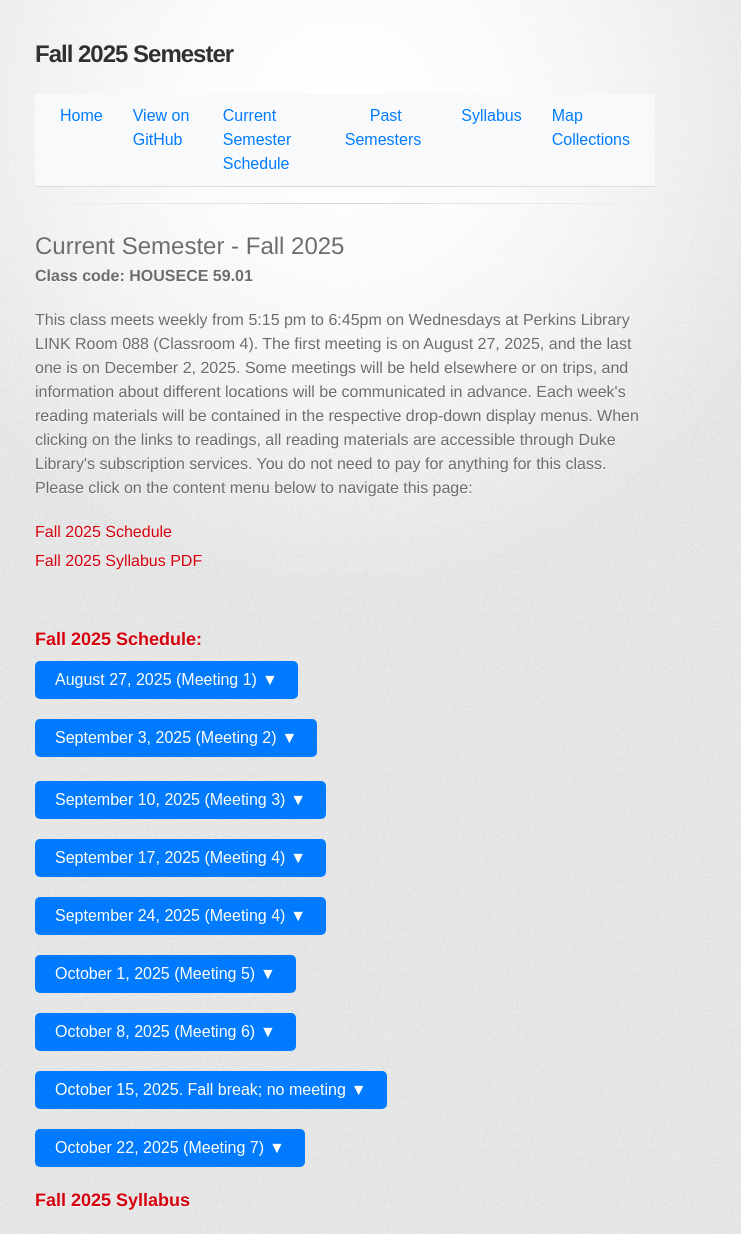
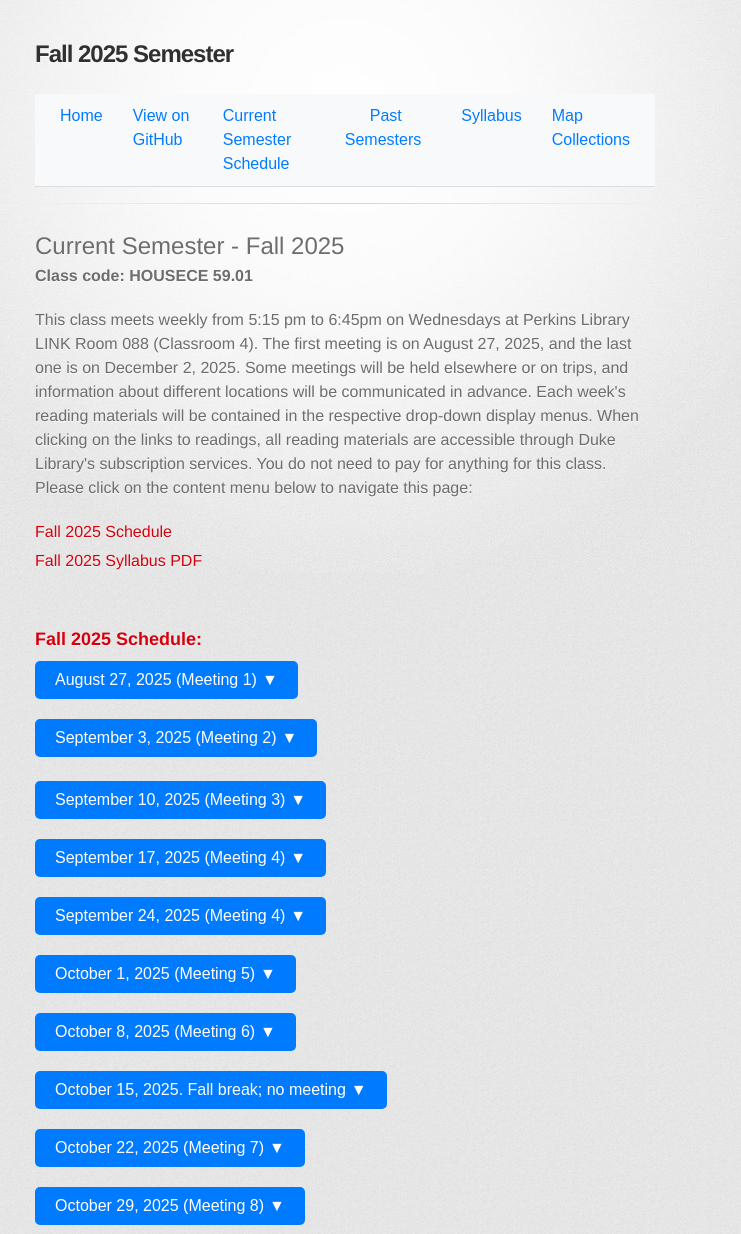
Before and after one commit to zzou21/AmericanWest, a Jekyll site: the page built from fall2025/current-semester.html, in a window 1280 px wide. Shown: the top 1234 px of the page, without its empty margins (295-1036 px from the left). Built offline with Jekyll 4.4.1, drawn with Linux system fonts in a browser that asks for light colours; some web fonts are replaced; some of the changed text lies outside the part shown; grey boxes are pictures that could not be loaded.

Commit message:
oct 29 and nov 5

```diff
--- a/fall2025/current-semester.html
+++ b/fall2025/current-semester.html
@@ -121,7 +121,7 @@
     <div class="dropdown">
       <button class="scheduleDropdownButton" data-target="dropdownWeek9">October 22, 2025 (Meeting 7)<span class="caret"> ▼</span></button>
       <div class="scheduleDropdownContent" id="dropdownWeek9">
-        <p><span style="font-weight: bold">Topic:</span><br>SAME as October 1st's material since we didn't get to do it on that da</p>
+        <p><span style="font-weight: bold">Topic:</span><br>SAME as October 1st's material since we didn't get to do it on that day</p>
 
         <p><span style="font-weight: bold">Topic:</span><br>Chinese immigrants in Montana</p>
         <p>Reading materials:</p>
@@ -132,6 +132,38 @@
       </div>
     </div>
     <br>
+
+
+    <div class="dropdown">
+      <button class="scheduleDropdownButton" data-target="dropdownWeek10">October 29, 2025 (Meeting 8)<span class="caret"> ▼</span></button>
+      <div class="scheduleDropdownContent" id="dropdownWeek10">
+        <p><span style="font-weight: bold">Topic:</span><br>California's oil industry</p>
+        <p>Reading materials:</p>
+        <a href="https://drive.google.com/file/d/1wXgKS6JMlyBoCucIzGrq0sHG_xVicGkI/view?usp=sharing" target="_blank" rel="noopener noreferrer">
+          <button>Reading #1: Ch. 1 of <i>Crude Politics</i> by Paul Sabin.</button>
+        </a>
+        <a href="https://drive.google.com/file/d/1svJhBWb0aZAOuQMrZYVcQ4DpkA4aO8ZS/view?usp=drive_link" target="_blank" rel="noopener noreferrer">
+          <button>Reading #2: <i>New Yorker</i> article on oil in LA by Emily Witt.</button>
+        </a>
+      </div>
+    </div>
+    <br>
+
+    <div class="dropdown">
+      <button class="scheduleDropdownButton" data-target="dropdownWeek11">November 5, 2025 (Meeting 9)<span class="caret"> ▼</span></button>
+      <div class="scheduleDropdownContent" id="dropdownWeek11">
+        <p><span style="font-weight: bold">Topic:</span><br>USPS and the West</p>
+        <p>Reading materials:</p>
+        <a href="https://drive.google.com/file/d/1WlsZ5gnKj5GE6tS3ksB8_jfc0SC7AsrX/view?usp=drive_link" target="_blank" rel="noopener noreferrer">
+          <button>Reading #1: Intro of <i>Paper Trails</i> by Cameron Blevins.</button>
+        </a>
+        <a href="https://gossamernetwork.com/" target="_blank" rel="noopener noreferrer">
+          <button>Reading #2: <i>Gossamer Network</i> website by Cameron Blevins.</button>
+        </a>
+      </div>
+    </div>
+    <br>
+
 
 
 
```
